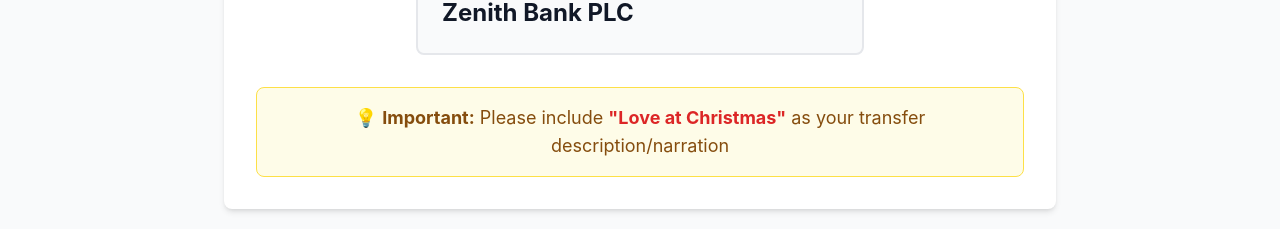
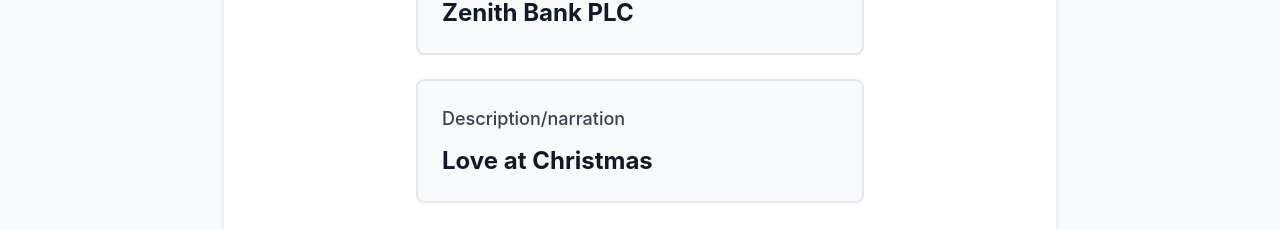
Before and after one commit to IbrahimMalgwi/love-at-christmas, a React (Create React App) app: page /donate in a window 1280 px wide. Shown: the part 723-952 px from the top of the page. Built offline with nearby package versions, Linux system fonts and the light colour scheme; no server answers.

Commit message:
update the bank details card

```diff
--- a/src/components/donation/BankDetailsCard.jsx
+++ b/src/components/donation/BankDetailsCard.jsx
@@ -6,7 +6,8 @@ const BankDetailsCard = () => {
     const bankDetails = {
         accountNumber: '1010761266',
         accountName: 'Sabo Foursquare Gospel Church',
-        bankName: 'Zenith Bank PLC'
+        bankName: 'Zenith Bank PLC',
+        description: 'Love at Christmas'
     };
 
     const copyToClipboard = (text) => {
@@ -44,6 +45,11 @@ const BankDetailsCard = () => {
                     <div className="text-lg font-medium text-gray-700 mb-3">Bank Name</div>
                     <div className="text-2xl font-bold text-gray-900">{bankDetails.bankName}</div>
                 </div>
+
+                <div className="border-2 border-gray-200 rounded-lg p-6 bg-gray-50">
+                    <div className="text-lg font-medium text-gray-700 mb-3">Description/narration</div>
+                    <div className="text-2xl font-bold text-gray-900">{bankDetails.description}</div>
+                </div>
             </div>
 
             {/* Important Note */}
```
